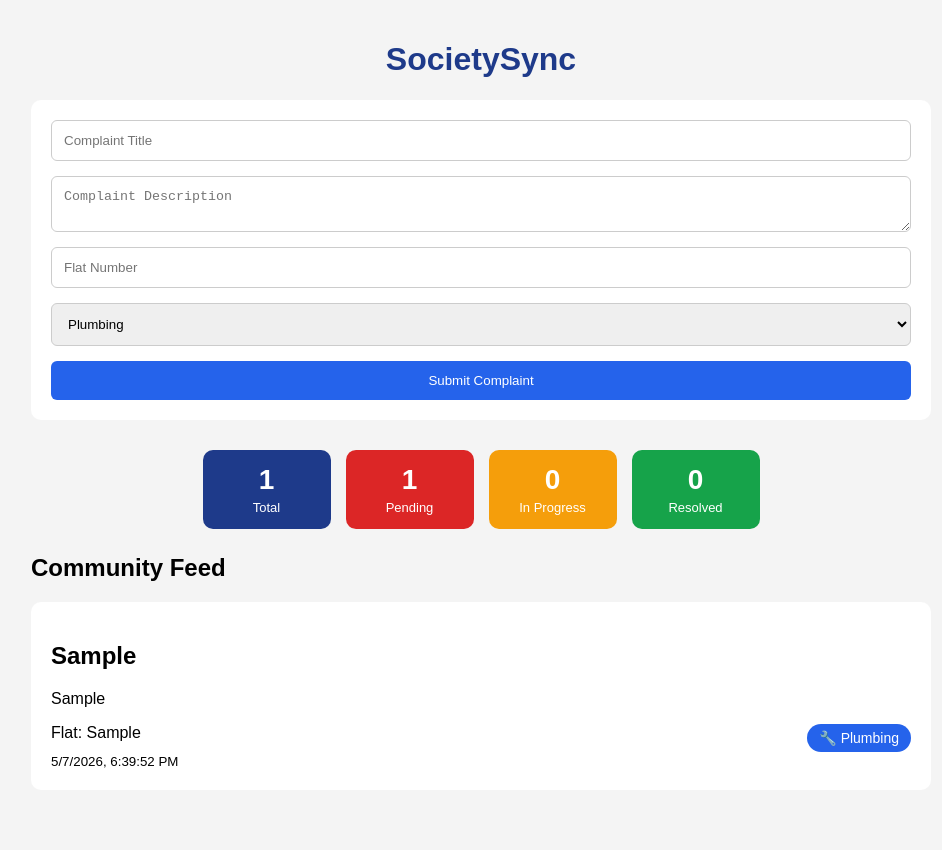
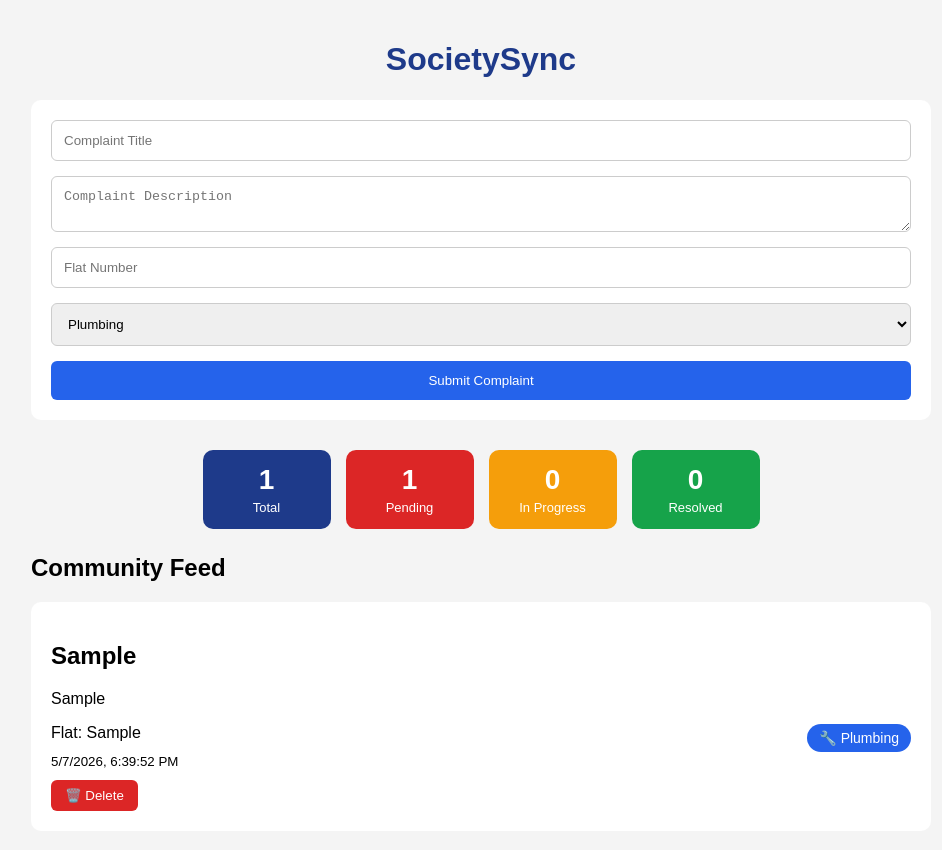
Before and after one commit to kshv-gl/SocietySync, a React (Vite) app in the folder societysync/: page / in a window 1280 px wide. Both pictures are taken after typing "Sample", "Sample", "Sample" into the empty fields and a click on the button "Submit Complaint". Shown: the top 850 px of the page, without its empty margins (159-1101 px from the left). Built offline with nearby package versions, Linux system fonts and the light colour scheme.

Commit message:
Implement complaint deletion feature with DeleteButton component

```diff
--- a/societysync/src/App.jsx
+++ b/societysync/src/App.jsx
@@ -18,15 +18,21 @@ function App() {
     ]);
   };
 
+  // Feature 2: filter out complaint by id
+  const deleteComplaint = (id) => {
+    setComplaints(complaints.filter((c) => c.id !== id));
+  };
+
   return (
     <div className="app">
       <h1>SocietySync</h1>
-
       <ComplaintForm addComplaint={addComplaint} />
       <ComplaintCounter complaints={complaints} />
-
       <div className="complaints-container">
-        <CommunityFeed complaints={complaints} />
+        <CommunityFeed
+          complaints={complaints}
+          deleteComplaint={deleteComplaint}
+        />
       </div>
     </div>
   );
--- a/societysync/src/components/CommunityFeed.jsx
+++ b/societysync/src/components/CommunityFeed.jsx
@@ -1,14 +1,14 @@
 import ComplaintCard from "./ComplaintCard";
 
-function CommunityFeed({ complaints }) {
+function CommunityFeed({ complaints, deleteComplaint }) {
   return (
     <div>
       <h2>Community Feed</h2>
-
-      {complaints.map((complaint, index) => (
+      {complaints.map((complaint) => (
         <ComplaintCard
-          key={index}
+          key={complaint.id}
           complaint={complaint}
+          deleteComplaint={deleteComplaint}
         />
       ))}
     </div>
--- a/societysync/src/components/ComplaintCard.jsx
+++ b/societysync/src/components/ComplaintCard.jsx
@@ -1,24 +1,27 @@
-function ComplaintCard({ complaint }) {
+import DeleteButton from "./DeleteButton";
+
+function ComplaintCard({ complaint, deleteComplaint }) {
   return (
     <div className="complaint-card">
       <h2>{complaint.title}</h2>
-
       <p>{complaint.description}</p>
 
       <div className="card-details">
         <span>Flat: {complaint.flatNo}</span>
-
         <span className={`department ${complaint.department}`}>
-        {complaint.department === "Plumbing" && "🔧"}
-        {complaint.department === "Electricity" && "⚡"}
-        {complaint.department === "Security" && "🛡️"}
-        {complaint.department === "Cleaning" && "🧹"}
-
-        {" "}{complaint.department}
+          {complaint.department === "Plumbing" && "🔧"}
+          {complaint.department === "Electricity" && "⚡"}
+          {complaint.department === "Security" && "🛡️"}
+          {complaint.department === "Cleaning" && "🧹"}
+          {" "}{complaint.department}
         </span>
       </div>
 
       <small>{complaint.timestamp}</small>
+
+      <div style={{ marginTop: "10px" }}>
+        <DeleteButton id={complaint.id} deleteComplaint={deleteComplaint} />
+      </div>
     </div>
   );
 }
--- /dev/null
+++ b/societysync/src/components/DeleteButton.jsx
@@ -0,0 +1,19 @@
+function DeleteButton({ id, deleteComplaint }) {
+  return (
+    <button
+      onClick={() => deleteComplaint(id)}
+      style={{
+        background: "#dc2626",
+        color: "white",
+        border: "none",
+        padding: "8px 14px",
+        borderRadius: "6px",
+        cursor: "pointer",
+      }}
+    >
+      🗑️ Delete
+    </button>
+  );
+}
+
+export default DeleteButton;
```
